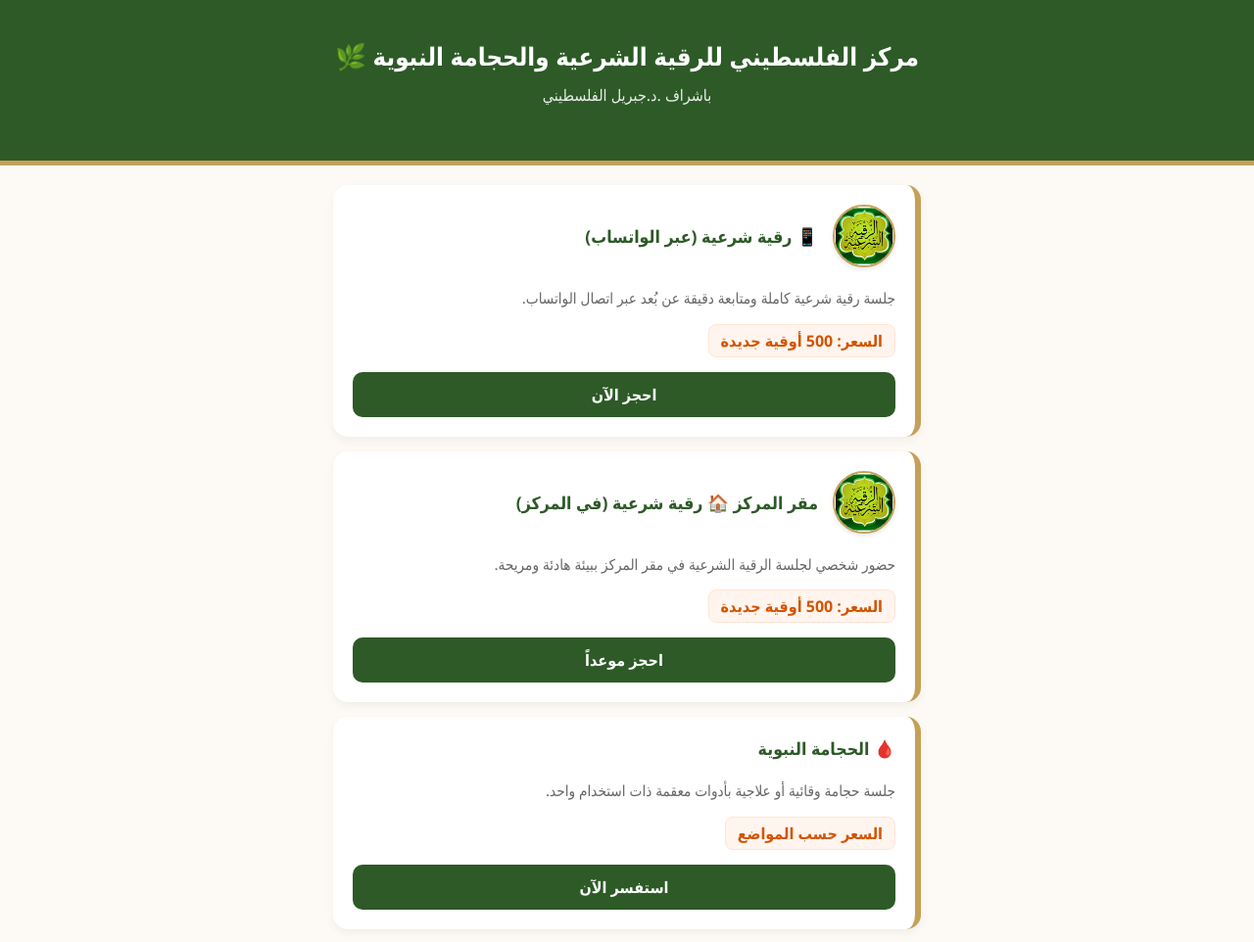
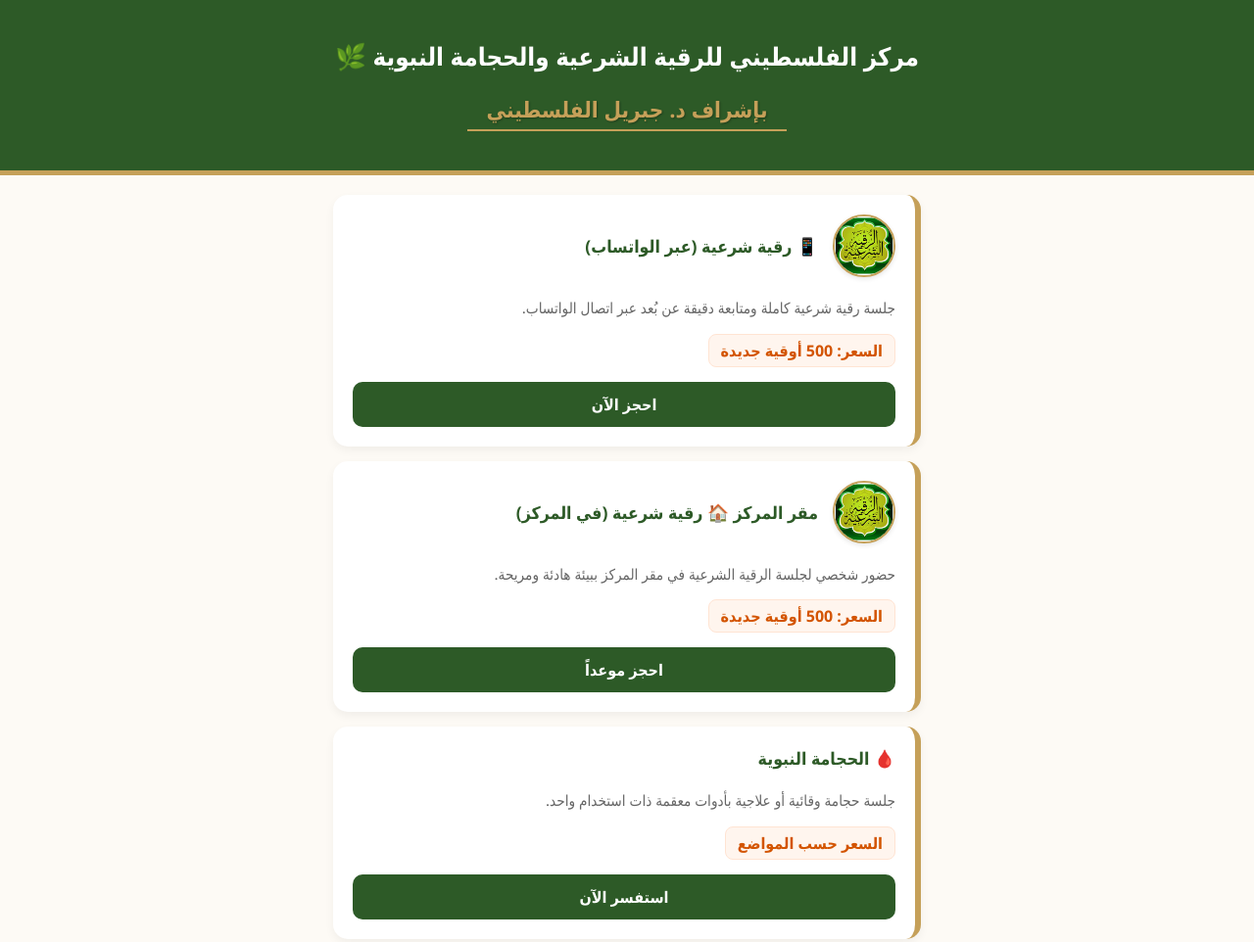
Before and after one commit to adnanjbril888-coder/shifa-center, a plain HTML site: page index.html in a window 1280 px wide. Shown: the top 962 px of the page at 98% size. Drawn offline with Linux system fonts and the light colour scheme.

Commit message:
Update index.html

```diff
--- a/index.html
+++ b/index.html
@@ -30,7 +30,18 @@
         }
 
         .hero-title { margin: 0; font-size: 1.6rem; line-height: 1.4; }
-        .hero-sub { font-size: 1rem; opacity: 0.9; margin-top: 10px; }
+
+        /* تنسيق اسم الدكتور الجديد */
+        .hero-sub {
+            font-size: 1.4rem; /* خط أكبر */
+            color: var(--gold); /* لون ذهبي */
+            font-weight: bold;
+            margin-top: 15px;
+            display: inline-block;
+            padding: 5px 20px;
+            border-bottom: 2px solid var(--gold);
+            text-shadow: 1px 1px 2px rgba(0,0,0,0.3); /* ظل لبروز الخط */
+        }
 
         .container { padding: 20px; max-width: 600px; margin: auto; }
 
@@ -46,7 +57,6 @@
             flex-direction: column;
         }
 
-        /* تنسيق العنوان والصورة بجانب بعض */
         .card-header {
             display: flex;
             align-items: center;
@@ -132,7 +142,7 @@
 
 <header>
     <h1 class="hero-title">مركز الفلسطيني للرقية الشرعية والحجامة النبوية 🌿</h1>
-    <p class="hero-sub">باشراف .د.جبريل الفلسطيني</p>
+    <div class="hero-sub">بإشراف د. جبريل الفلسطيني</div>
 </header>
 
 <div class="container">
@@ -166,7 +176,7 @@
         <a href="https://wa.me/22242551979?text=السلام عليكم، أرغب بالاستفسار عن جلسات الحجامة" class="btn-order">استفسر الآن</a>
     </div>
 
-    <a href="https://www.google.com/maps/search/?api=1&query=مركز+الفلسطيني+للطب+للحجامة+والرقية+نواذيبو" target="_blank" class="location-section">
+    <a href="https://maps.google.com/?cid=12703449338574403655&g_mp=Cidnb29nbGUubWFwcy5wbGFjZXMudjEuUGxhY2VzLlNlYXJjaFRleHQ" target="_blank" class="location-section">
         <h4>📍 موقعنا في نواذيبو</h4>
         <p class="address-text">
             موريتانيا - نواديبو <br>
```
